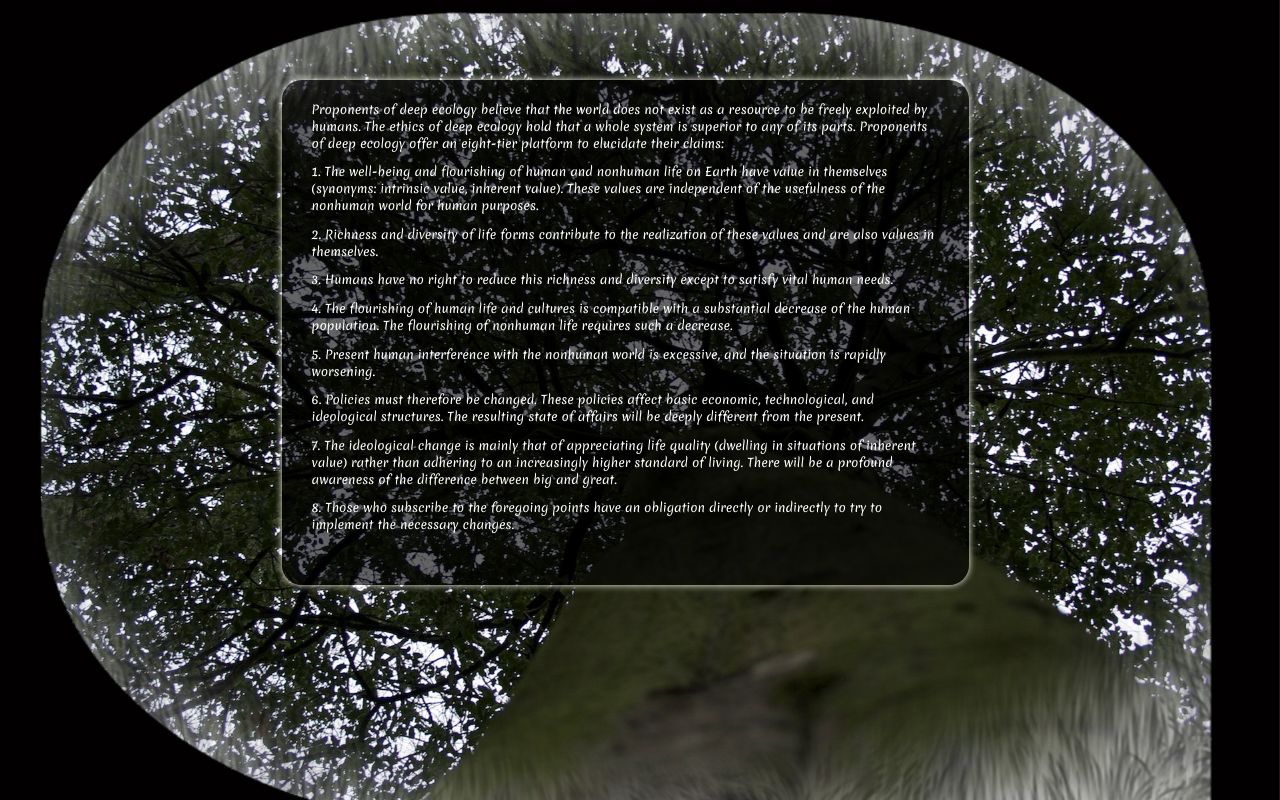
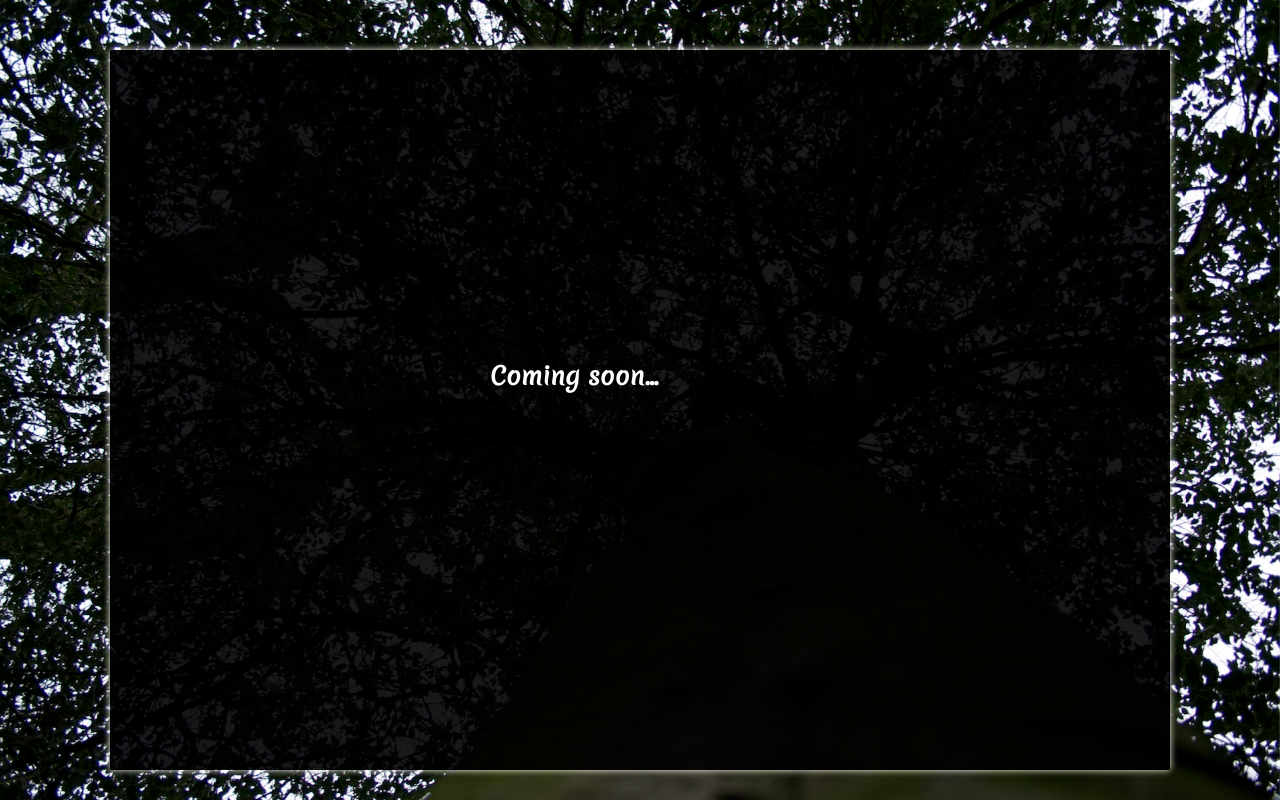
Before and after one commit to ocundale/throughmy, a plain HTML site: page index.html in a window 1280 px wide. Drawn offline with nearby package versions, Linux system fonts and the light colour scheme.

Commit message:
updated coming soon

```diff
--- a/css/main.css
+++ b/css/main.css
@@ -26,8 +26,6 @@ body {
 
 
     /*background:url('../img/greenbg_tile.gif');*/
-}
-#containermain {
 }
 
 img.bg {
@@ -127,20 +125,25 @@ textarea {
 
 
 .slidedownpage {
-    width: 49%;
-    left: 22%;
-    background-color: rgba(000,000,000,0.6);
-    position: absolute;
+    width: 1000px;
+    height:700px;
+    margin:auto;
+    background-color: rgba(000,000,000,0.9);
+    position: relative;
     top: -700px;
     padding: 10px 30px;
-    border-radius: 20px;
+    border-radius: 2px;
     display:none;
     color: #fff;
     font-size: 12px;
     font-family: Merienda;
     box-shadow: 0px 0px 7px #FFE;
 }
-
+.slidedownpage h1 {
+    margin-top:300px;
+    width:200px;
+    margin-left:350px;
+}
 /* ==========================================================================
    Helper classes
    ========================================================================== */
--- a/index.html
+++ b/index.html
@@ -29,33 +29,14 @@
 
 </head>
 <body>
-<img class="bg" src="img/bg_main2.jpg" />
+<img class="bg" src="img/bg_main.jpg" />
 <div id="containermain">
   <!--[if lt IE 7]>
   <p class="chromeframe">You are using an <strong>outdated</strong> browser. Please <a href="http://browsehappy.com/">upgrade your browser</a> or <a href="http://www.google.com/chromeframe/?redirect=true">activate Google Chrome Frame</a> to improve your experience.</p>
   <![endif]-->
 
-  <div id="churchpage" class="slidedownpage">
-  <p>Proponents of deep ecology believe that the world does not exist as a resource to be freely exploited by humans. The ethics of deep ecology hold that a whole system is superior to any of its parts. Proponents of deep ecology offer an eight-tier platform to elucidate their claims:</p>
-
-<p>1. The well-being and flourishing of human and nonhuman life on Earth have value in themselves (synonyms: intrinsic value, inherent value). These values are independent of the usefulness of the nonhuman world for human purposes.</p>
-
-<p>2. Richness and diversity of life forms contribute to the realization of these values and are also values in themselves.</p>
-
-<p>3. Humans have no right to reduce this richness and diversity except to satisfy vital human needs.</p>
-
-<p>4. The flourishing of human life and cultures is compatible with a substantial decrease of the human population. The flourishing of nonhuman life requires such a decrease.</p>
-
-<p>5. Present human interference with the nonhuman world is excessive, and the situation is rapidly worsening.</p>
-
-<p>6. Policies must therefore be changed. These policies affect basic economic, technological, and ideological structures. The resulting state of affairs will be deeply different from the present.</p>
-
-<p>7. The ideological change is mainly that of appreciating life quality (dwelling in situations of inherent value) rather than adhering to an increasingly higher standard of living. There will be a profound awareness of the difference between big and great.</p>
-
-<p>8. Those who subscribe to the foregoing points have an obligation directly or indirectly to try to implement the necessary changes.</p>
-
-<p>&nbsp;</p>
-
+  <div id="container" class="slidedownpage">
+ <h1>Coming soon...</h1>
   </div>
 </div>
   </body>
--- a/js/main.js
+++ b/js/main.js
@@ -2,7 +2,7 @@
 $(function() {
 
 	function switchPage() {
-	    $('#churchpage').fadeIn(2000).css({'top': '10%'}, 1000);
+	    $('#container').fadeIn(2000).css({'top': '50px'}, 1000);
 	}
 	//Listeners
 	switchPage();
```
Also changed, not shown: img/bg_main2.jpg (deleted).
